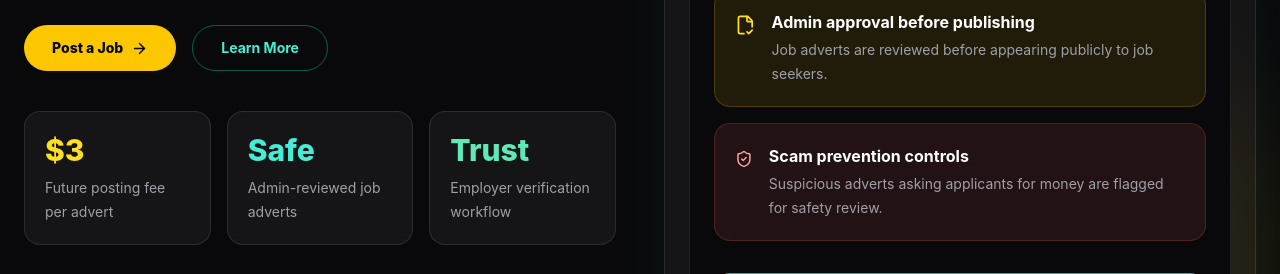
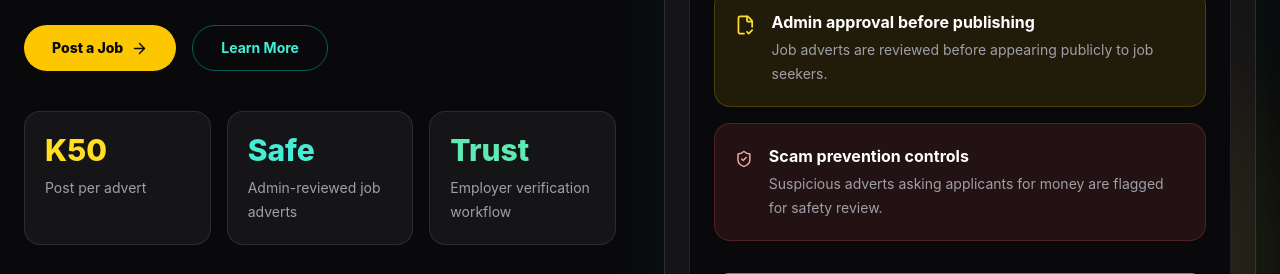
Before and after one commit to chansakelvin438-cloud/truehire-global, a React (Vite) app: page / in a window 1280 px wide. Shown: the part 5760-6034 px from the top of the page. Built offline with nearby package versions, Linux system fonts and the light colour scheme; no server answers.

Commit message:
Add admin audit trail and update public wording

```diff
--- a/src/components/EmployerSection.jsx
+++ b/src/components/EmployerSection.jsx
@@ -48,9 +48,9 @@ function EmployerSection() {
 
           <div className="mt-10 grid gap-4 sm:grid-cols-3">
             <div className="rounded-2xl border border-white/10 bg-white/5 p-5">
-              <p className="text-3xl font-extrabold text-yellow-300">$3</p>
+              <p className="text-3xl font-extrabold text-yellow-300">K50</p>
               <p className="mt-2 text-sm leading-6 text-zinc-400">
-                Future posting fee per advert
+                Post per advert
               </p>
             </div>
 
```
